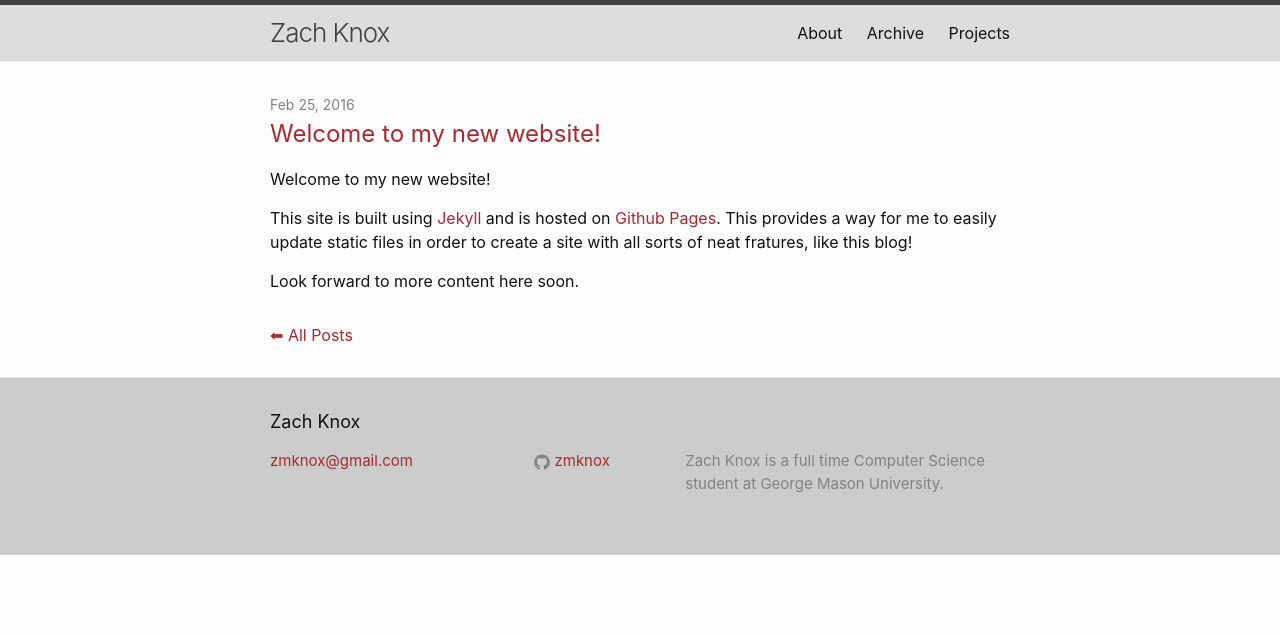
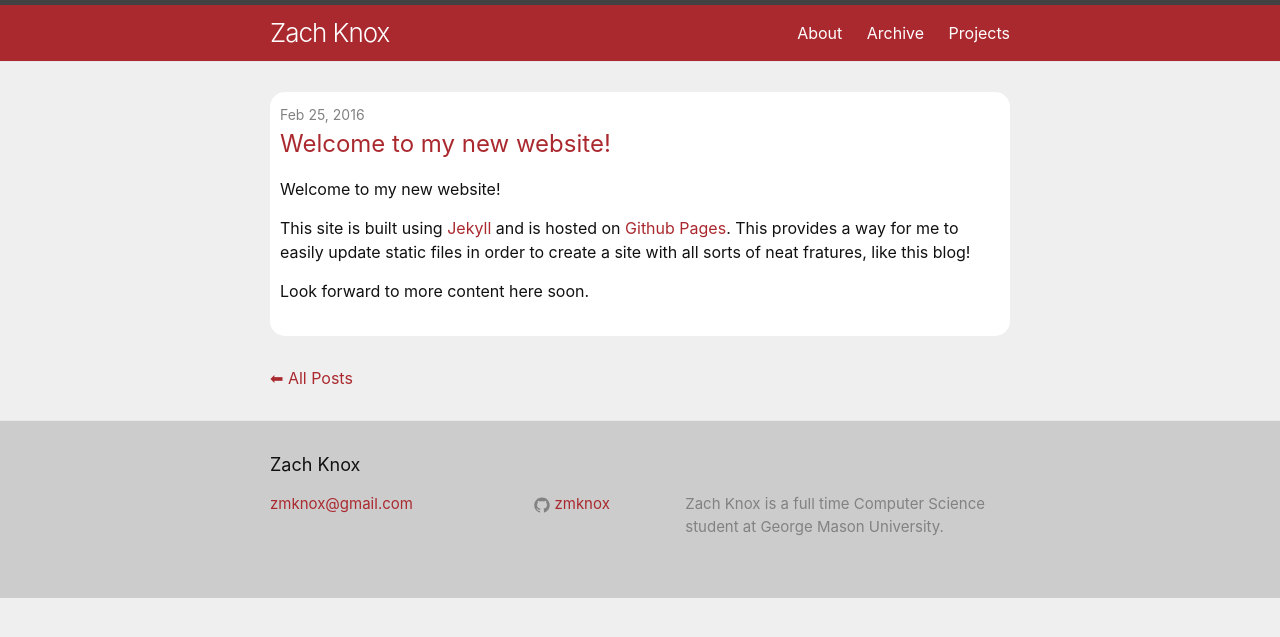
Before and after one commit to zmknox/zmknox.github.io, a Jekyll site: the page built from index.html, in a window 1280 px wide. Shown: the top 637 px of the page. Built offline with Jekyll 4.4.1, drawn with Linux system fonts in a browser that asks for light colours.

Commit message:
Design and color changes

```diff
--- a/_sass/_layout.scss
+++ b/_sass/_layout.scss
@@ -5,7 +5,7 @@
     border-top: 5px solid $grey-color-dark;
     border-bottom: 1px solid $grey-color-light;
     min-height: 56px;
-    background-color: #dddddd;
+    background-color: #aa292f;
     // Positioning context for the mobile navigation icon
     position: relative;
 }
@@ -19,7 +19,7 @@
     float: left;
     &,
     &:visited {
-        color: $grey-color-dark;
+        color: $light-text-color;
     }
 }
 
@@ -31,7 +31,7 @@
     }
 
     .page-link {
-        color: $text-color;
+        color: $light-text-color;
         line-height: $base-line-height;
 
         // Gaps between nav items, but not on the last one
@@ -63,7 +63,7 @@
                 height: 15px;
 
                 path {
-                    fill: $grey-color-dark;
+                    fill: $light-text-color;
                 }
             }
         }
@@ -239,3 +239,12 @@
         }
     }
 }
+
+.post-homepage {
+    //margin: $spacing-unit;
+    padding: 10px;
+    padding-bottom: 3px;
+    border: 30px;
+    border-radius: 15px;
+    background-color: #ffffff;
+}
--- a/css/main.scss
+++ b/css/main.scss
@@ -15,8 +15,9 @@ $base-line-height: 1.5;
 $spacing-unit:     30px;
 
 $text-color:       #111;
-$background-color: #fdfdfd;
+$background-color: #efefef;
 $brand-color:      #aa292f;
+$light-text-color: #fefefe;
 
 $grey-color:       #828282;
 $grey-color-light: lighten($grey-color, 40%);
--- a/index.html
+++ b/index.html
@@ -7,6 +7,7 @@ layout: default
   <ul class="post-list">
     {% for post in site.posts offset: 0 limit: 4 %}
       <li>
+        <div class="post-homepage">
             <span class="post-meta">{{ post.date | date: "%b %-d, %Y" }}</span>
 
             <h2>
@@ -15,6 +16,7 @@ layout: default
             <div class="post-content" itemprop="articleBody">
                 {{ post.content }}
             </div>
+        </div>
       </li>
     {% endfor %}
   </ul>
```
Lines whose indentation alone changed are shown as unchanged.
